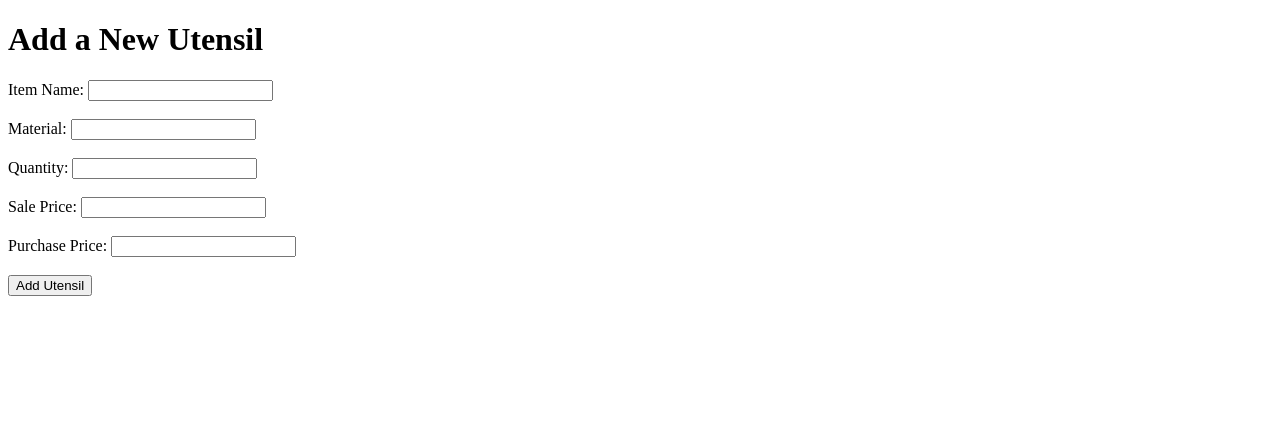
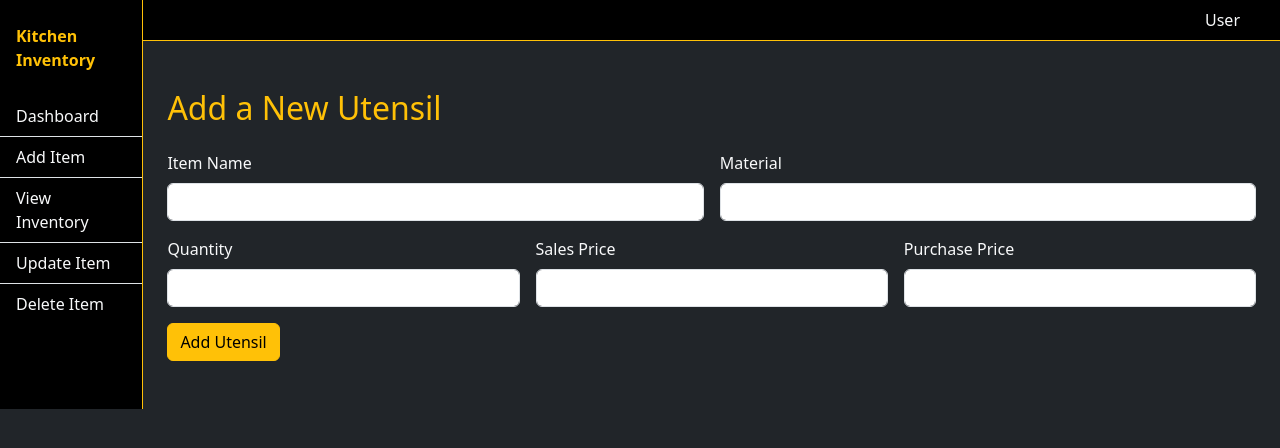
Before and after one commit to prosperityadedayo/Flask_Crud_WebApp, a Flask app: page /create in a window 1280 px wide. Shown: the top 448 px of the page. Run offline with Flask 3, Linux system fonts and the light colour scheme; some libraries are stand-ins or nearby versions.

Commit message:
Prosperity added the sidebar to the pages and edited the create form

```diff
--- a/app.py
+++ b/app.py
@@ -13,7 +13,28 @@ mysql = MySQL(app)
 
 @app.route('/')
 def dashboard():
-    return render_template('dashboard.html')
+    cursor = mysql.connection.cursor()
+
+    # Total items
+    cursor.execute("SELECT COUNT(*) FROM kitchen_utensils")
+    total_items = cursor.fetchone()[0]
+
+    # Items low in stock (you can adjust the threshold)
+    cursor.execute("SELECT COUNT(*) FROM kitchen_utensils WHERE Quantity <= 5")
+    low_stock_count = cursor.fetchone()[0]
+
+    # Recent activity (last 2 items)
+    cursor.execute("SELECT Item_name, Purchase_price FROM kitchen_utensils ORDER BY id DESC LIMIT 2")
+    recent_items = cursor.fetchall()
+
+    cursor.close()
+    return render_template(
+        'dashboard.html',
+        total_items=total_items,
+        low_stock_count=low_stock_count,
+        recent_items=recent_items
+    )
+
 
 
 @app.route('/create')
--- /dev/null
+++ b/templates/base.html
@@ -0,0 +1,42 @@
+<!DOCTYPE html>
+<html lang="en">
+<head>
+  <meta charset="UTF-8">
+  <title>{% block title %}Kitchen Inventory{% endblock %}</title>
+  <link href="https://cdn.jsdelivr.net/npm/bootstrap@5.3.3/dist/css/bootstrap.min.css" rel="stylesheet">
+  <link rel="stylesheet" href="{{ url_for('static', filename='style.css') }}">
+</head>
+<body class="bg-dark text-light">
+
+<div class="d-flex" id="wrapper">
+
+  <div class="bg-black border-end border-warning" id="sidebar-wrapper">
+    <div class="sidebar-heading text-warning fw-bold py-4 ps-3">
+      Kitchen Inventory
+    </div>
+    <div class="list-group list-group-flush">
+      <a href="/" class="list-group-item list-group-item-action bg-black text-light">Dashboard</a>
+      <a href="/create" class="list-group-item list-group-item-action bg-black text-light">Add Item</a>
+      <a href="/inventory" class="list-group-item list-group-item-action bg-black text-light">View Inventory</a>
+      <a href="/update" class="list-group-item list-group-item-action bg-black text-light">Update Item</a>
+      <a href="/delete" class="list-group-item list-group-item-action bg-black text-light">Delete Item</a>
+    </div>
+  </div>
+
+  <div id="page-content-wrapper" class="w-100">
+    <nav class="navbar navbar-expand-lg navbar-dark bg-black border-bottom border-warning px-4">
+      <div class="ms-auto">
+        <span class="text-light me-3"> User</span>
+      </div>
+    </nav>
+
+    <div class="container-fluid px-4 py-5">
+      {% block content %}{% endblock %}
+    </div>
+  </div>
+</div>
+
+<script src="https://cdn.jsdelivr.net/npm/bootstrap@5.3.3/dist/js/bootstrap.bundle.min.js"></script>
+<script src="{{ url_for('static', filename='script.js') }}"></script>
+</body>
+</html>
--- a/templates/create.html
+++ b/templates/create.html
@@ -1,27 +1,38 @@
-<!DOCTYPE html>
-<html>
-<head>
-    <title>Add Utensil</title>
-</head>
-<body>
-    <h1>Add a New Utensil</h1>
-    <form action="{{url_for('add_utensil')}}" method="POST">
-        <label>Item Name:</label>
-        <input type="text" name="Item_name" required><br><br>
+{% extends 'base.html' %}
 
-        <label>Material:</label>
-        <input type="text" name="Material" required><br><br>
+{% block title %}Add Utensil{% endblock %}
 
-        <label>Quantity:</label>
-        <input type="number" name="Quantity" required><br><br>
+{% block content %}
+<h2 class="text-warning mb-4">Add a New Utensil</h2>
 
-        <label>Sale Price:</label>
-        <input type="text" name="Sales_price" required><br><br>
+<form action="{{ url_for('add_utensil') }}" method="POST" class="row g-3">
+  <div class="col-md-6">
+    <label for="Item_name" class="form-label">Item Name</label>
+    <input type="text" class="form-control" id="Item_name" name="Item_name" required>
+  </div>
 
-        <label>Purchase Price:</label>
-        <input type="text" name="Purchase_price" required><br><br>
+  <div class="col-md-6">
+    <label for="Material" class="form-label">Material</label>
+    <input type="text" class="form-control" id="Material" name="Material" required>
+  </div>
 
-        <button type="submit">Add Utensil</button>
-    </form>
-</body>
-</html>
+  <div class="col-md-4">
+    <label for="Quantity" class="form-label">Quantity</label>
+    <input type="number" class="form-control" id="Quantity" name="Quantity" required>
+  </div>
+
+  <div class="col-md-4">
+    <label for="Sales_price" class="form-label">Sales Price</label>
+    <input type="text" class="form-control" id="Sales_price" name="Sales_price" required>
+  </div>
+
+  <div class="col-md-4">
+    <label for="Purchase_price" class="form-label">Purchase Price</label>
+    <input type="text" class="form-control" id="Purchase_price" name="Purchase_price" required>
+  </div>
+
+  <div class="col-12">
+    <button type="submit" class="btn btn-warning">Add Utensil</button>
+  </div>
+</form>
+{% endblock %}
--- a/templates/inventory.html
+++ b/templates/inventory.html
@@ -6,7 +6,11 @@
   <link href="https://cdn.jsdelivr.net/npm/bootstrap@5.3.3/dist/css/bootstrap.min.css" rel="stylesheet">
 </head>
 <body class="bg-dark text-light">
+{% extends 'base.html' %}
 
+{% block title %}Inventory{% endblock %}
+
+{% block content %}
 <div class="container py-5">
   <h2 class="text-warning mb-4">Kitchen Utensils Inventory</h2>
 
@@ -46,6 +50,6 @@
     </tbody>
   </table>
 </div>
-
+{% endblock %}
 </body>
 </html>
--- a/templates/update.html
+++ b/templates/update.html
@@ -4,6 +4,11 @@
     <title>Update Utensil</title>
 </head>
 <body>
+    {% extends 'base.html' %}
+
+    {% block title %}Inventory{% endblock %}
+
+    {% block content %}
     <h1>Update Utensil</h1>
     <form action="{{ url_for('update_item', id=utensil[0]) }}" method="POST">
         <label>Item Name:</label>
@@ -23,5 +28,6 @@
 
         <button type="submit">Update</button>
     </form>
+    {% endblock %}
 </body>
 </html>
--- a/templates/update_list.html
+++ b/templates/update_list.html
@@ -6,7 +6,11 @@
   <link href="https://cdn.jsdelivr.net/npm/bootstrap@5.3.3/dist/css/bootstrap.min.css" rel="stylesheet">
 </head>
 <body class="bg-dark text-light">
+{% extends 'base.html' %}
 
+{% block title %}Inventory{% endblock %}
+
+{% block content %}
 <div class="container py-5">
   <h2 class="text-warning mb-4">Update Kitchen Utensils Inventory</h2>
 
@@ -48,6 +52,6 @@
     </tbody>
   </table>
 </div>
-
+{% endblock %}
 </body>
 </html>
```
Also changed, not shown: templates/dashboard.html (+7 -23 lines).
